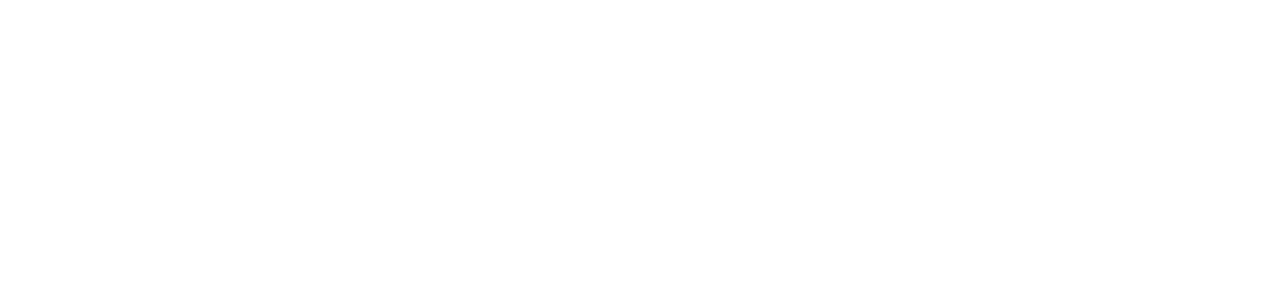
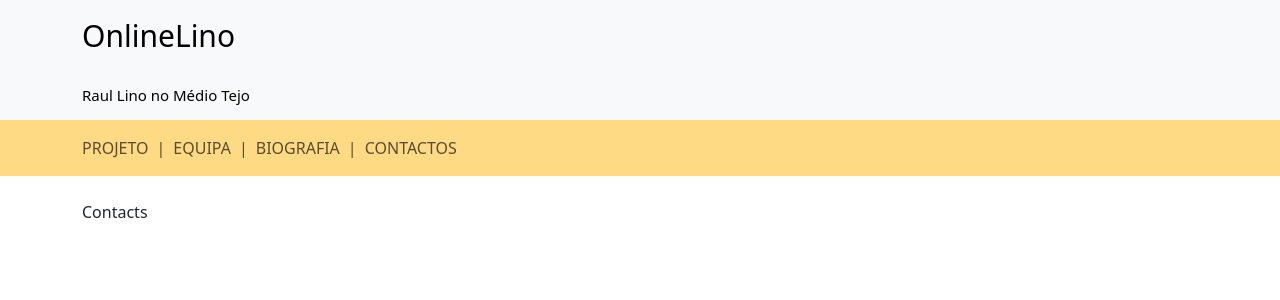
Before and after one commit to Projeto-Final-LEI-IPT/onlinelino, a React (Create React App) app in the folder onlinelino/: page /contacts in a window 1280 px wide. Before the commit this address had no page. Shown: the top 300 px of the page. Built offline with nearby package versions, Linux system fonts and the light colour scheme.

Commit message:
Added Contacts page

```diff
--- a/onlinelino/src/App.js
+++ b/onlinelino/src/App.js
@@ -3,6 +3,7 @@
 import ProjectIndex from "./pages/Project/Index";
 import TeamIndex from "./pages/Team";
 import BiographyIndex from "./pages/Biography";
+import ContactsIndex from "./pages/Contacts";
 
 function App() {
   return (
@@ -14,6 +15,7 @@
             <Route path="/project" element={<ProjectIndex />} />
             <Route path="/team" element={<TeamIndex />} />
             <Route path="/biography" element={<BiographyIndex />} />
+            <Route path="/contacts" element={<ContactsIndex />} />
           </Routes>
         </BrowserRouter>
       </div>
--- a/onlinelino/src/components/NavbarHome.js
+++ b/onlinelino/src/components/NavbarHome.js
@@ -30,7 +30,7 @@
                             <span className="navbar-text">|</span>
                             <Nav.Link href="/biography">BIOGRAFIA</Nav.Link>
                             <span className="navbar-text">|</span>
-                            <Nav.Link href="#contactos">CONTACTOS</Nav.Link>
+                            <Nav.Link href="/contacts">CONTACTOS</Nav.Link>
                         </Nav>
                     </Container>
                 </Navbar>
--- /dev/null
+++ b/onlinelino/src/pages/Contacts.js
@@ -0,0 +1,29 @@
+import React from "react";
+import NavbarHome from "../components/NavbarHome";
+import Container from "react-bootstrap/esm/Container";
+
+/**
+ * Component that represents the home page
+ */
+class ContactsIndex extends React.Component {
+    // constructor(props) {
+    //     super(props);
+    // }
+
+    // method to render the component
+    render() {
+        return (
+            // Navbar by MerakiUI
+            // *adpated to our needs
+            <>
+                <NavbarHome />
+                <br />
+                <Container>
+                    <p>Contacts</p>
+                </Container>
+            </>
+        );
+    }
+}
+
+export default ContactsIndex;
```
